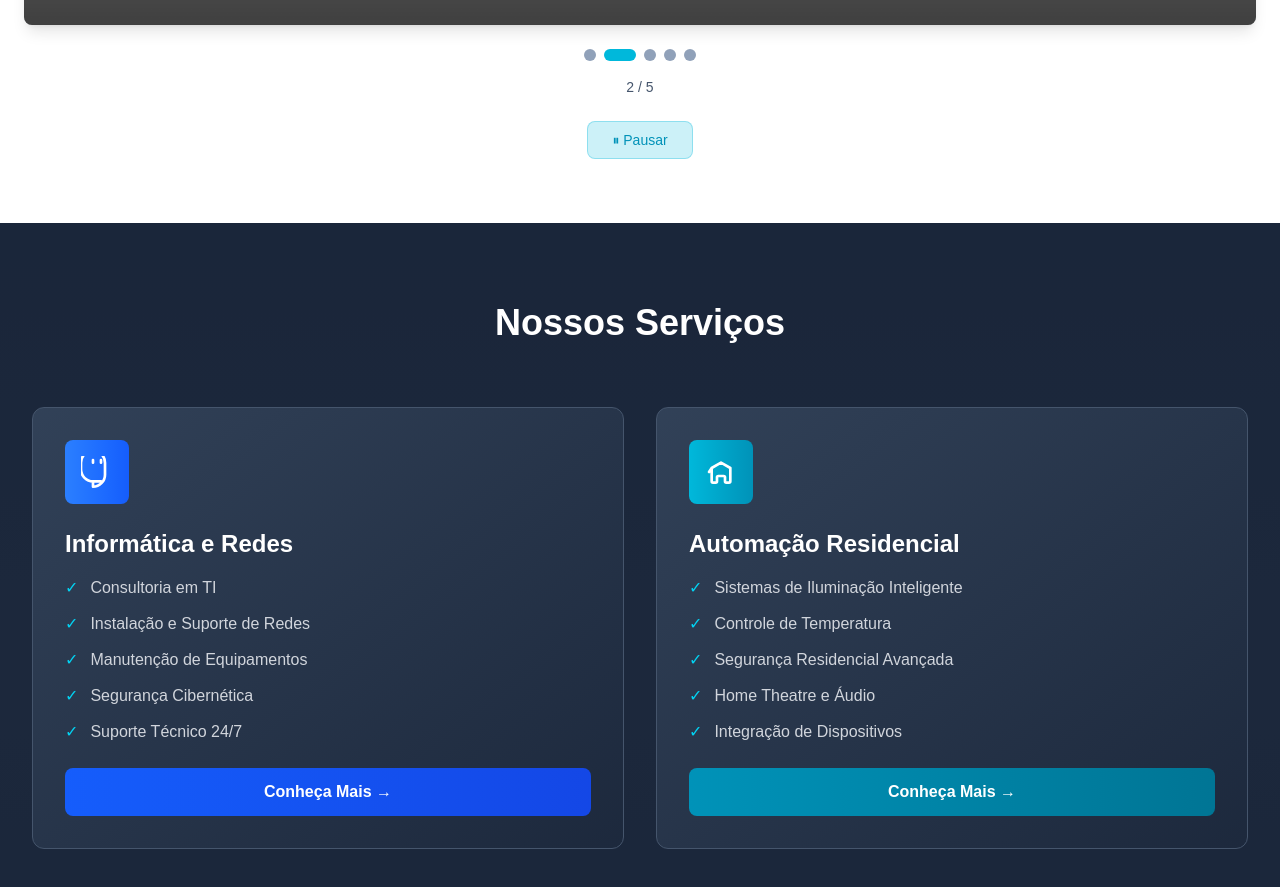
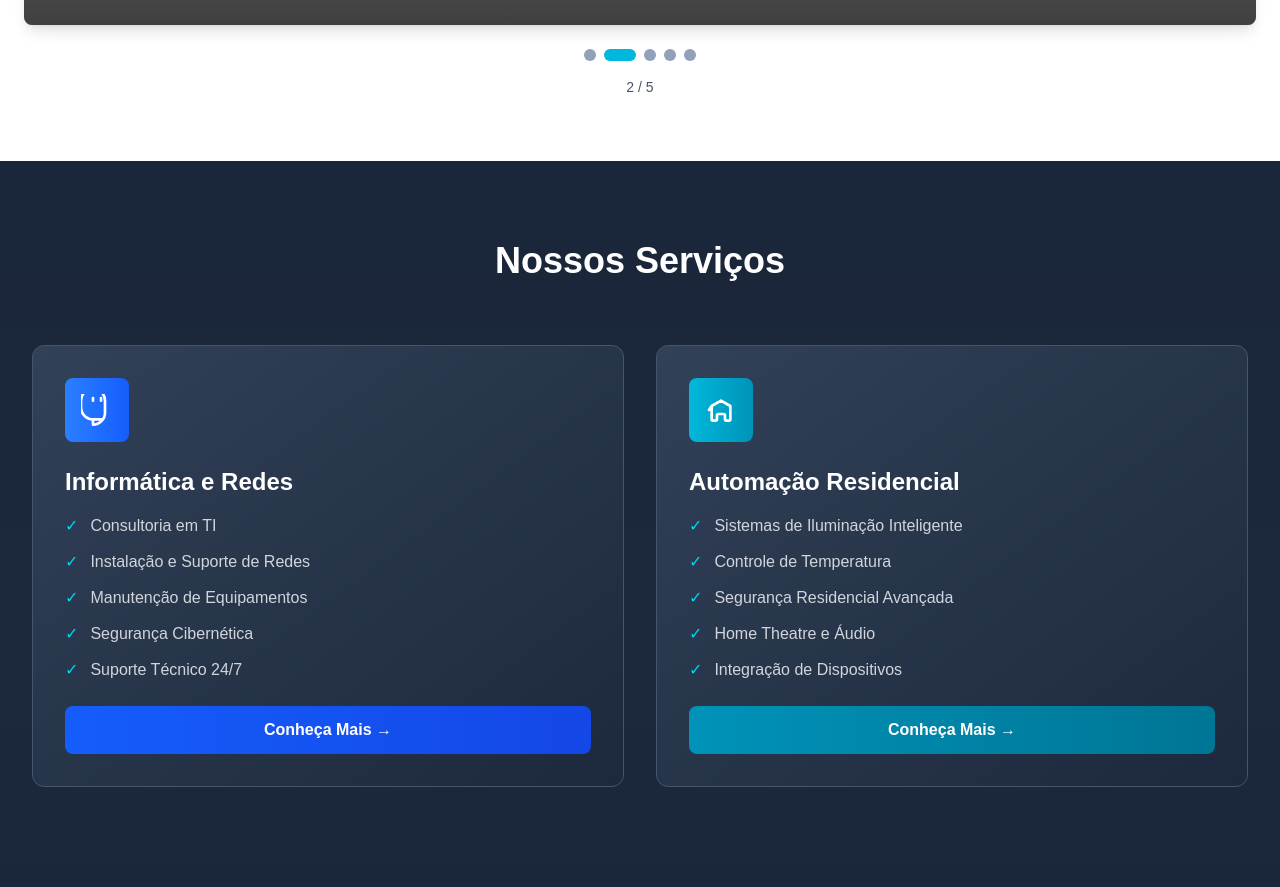
Before and after one commit to yoepo2026-alt/pavonsolucoes, a Next.js app: page / in a window 1280 px wide. Shown: the part 985-1872 px from the top of the page. Built offline with nearby package versions, Linux system fonts and the light colour scheme; grey boxes are pictures that could not be loaded.

Commit message:
Removing deslize e Reproducir

```diff
--- a/app/components/ImageCarousel.tsx
+++ b/app/components/ImageCarousel.tsx
@@ -159,10 +159,10 @@ export default function ImageCarousel({
           </button>
 
           {/* Indicador de Swipe no Mobile */}
-          <div className="md:hidden absolute bottom-4 left-1/2 -translate-x-1/2 z-10 bg-white/30 text-white px-3 py-1 rounded-full text-xs backdrop-blur-sm">
+{/*           <div className="md:hidden absolute bottom-4 left-1/2 -translate-x-1/2 z-10 bg-white/30 text-white px-3 py-1 rounded-full text-xs backdrop-blur-sm">
             ← Deslize →
           </div>
-
+ */}
           {/* Indicadores (Dots) */}
           <div className="flex justify-center gap-2 mt-6">
             {images.map((_, index) => (
@@ -186,7 +186,7 @@ export default function ImageCarousel({
         </div>
 
         {/* Auto-play Toggle */}
-        <div className="flex justify-center mt-6">
+ {/*        <div className="flex justify-center mt-6">
           <button
             onClick={() => setIsAutoPlay(!isAutoPlay)}
             className="px-6 py-2 bg-cyan-500/20 hover:bg-cyan-500/30 dark:bg-cyan-500/10 dark:hover:bg-cyan-500/20 text-cyan-600 dark:text-cyan-400 rounded-lg text-sm font-medium transition-colors border border-cyan-500/30 dark:border-cyan-500/20"
@@ -194,7 +194,8 @@ export default function ImageCarousel({
             {isAutoPlay ? '⏸ Pausar' : '▶ Reproduzir'}
           </button>
         </div>
-      </div>
+ */}
+   </div>
     </section>
   );
 }
```
